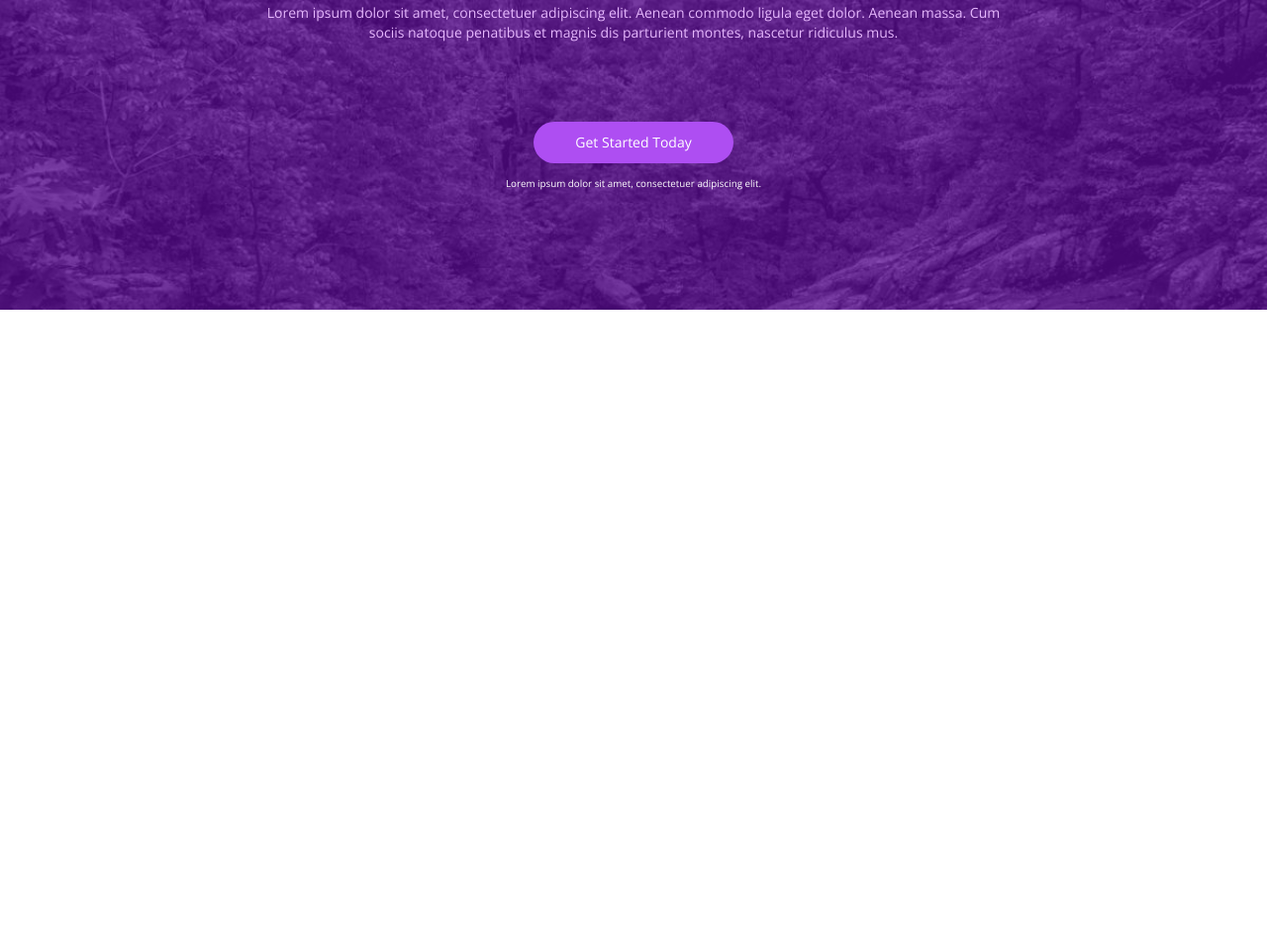
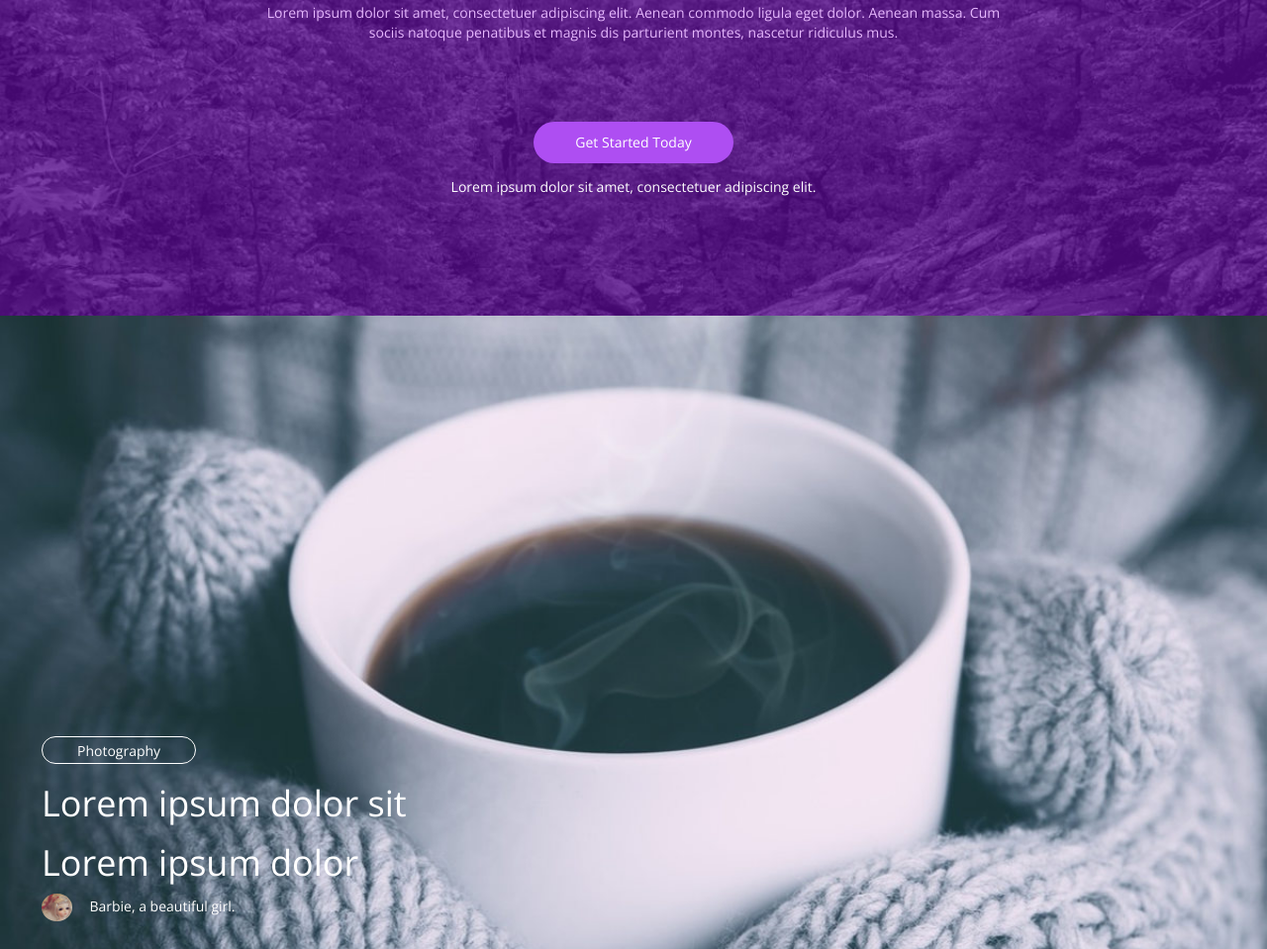
Before and after one commit to TejaswiR/psd2html, a website: page index.html in a window 1280 px wide. Shown: the part 2469-3428 px from the top of the page at 99% size. Before the commit the page ends 2782 px from the top, so only its background shows below. Drawn offline with nearby package versions, Linux system fonts and the light colour scheme.

Commit message:
recent changes

```diff
--- a/Gruntfile.js
+++ b/Gruntfile.js
@@ -7,6 +7,7 @@ module.exports = function(grunt) {
                     'assets/stylesheets/land.css': 'assets/stylesheets/src/land.scss',
                     'assets/stylesheets/about.css': 'assets/stylesheets/src/about.scss',
                     'assets/stylesheets/how_works.css': 'assets/stylesheets/src/how_works.scss',
+                    'assets/stylesheets/services.css': 'assets/stylesheets/src/services.scss',
                   }
                 }
               },
@@ -30,7 +31,8 @@ module.exports = function(grunt) {
                   'assets/stylesheets/common.css',
                   'assets/stylesheets/land.css',
                   'assets/stylesheets/about.css',
-                  'assets/stylesheets/how_works.css'
+                  'assets/stylesheets/how_works.css',
+                  'assets/stylesheets/services.css'
                   ],
                 }
               }
--- a/assets/stylesheets/src/how_works.scss
+++ b/assets/stylesheets/src/how_works.scss
@@ -53,3 +53,4 @@
         font-size: 0.7em;
       }
     }
+}
--- /dev/null
+++ b/assets/stylesheets/src/services.scss
@@ -0,0 +1,33 @@
+#services{
+  background-image:  url('../images/food2.jpg');
+  background-position:  100% 40%;
+  background-size: cover;
+  height: 80vh;
+  color: #FFFFFF;
+  position: relative;
+
+  .service_container {
+   position: absolute;
+   bottom: 2em;
+   left: 3em;
+  }
+
+  .tag {
+    border: 1px solid #FFF;
+    height: 2em;
+    line-height: 2em;
+    padding: 0 2.5em;
+    border-radius: 1em;
+    display: inline-block;
+  }
+
+  .author{
+      line-height:  2em;
+    img{
+      height: 2em;
+      weight: 2em;
+      border-radius: 50%;
+      margin-right: 1em;
+    }
+  }
+}
--- a/index.html
+++ b/index.html
@@ -121,8 +121,18 @@
               <a href="#">Get Started Today</a>
               <div class="meta-info">Lorem ipsum dolor sit amet, consectetuer adipiscing elit.
               </div>
-
             </div>
           </section>
+         <section id="services">
+         <div class="service_container">
+           <div class="tag">Photography</div>
+           <h1>Lorem ipsum dolor sit </h1>
+           <h1>Lorem ipsum dolor </h1>
+           <div class="author">
+             <img src="assets/images/barbie.jpg" alt="Barbie">
+             <span>Barbie, a beautiful girl.</span>
+           </div>
+           </div>
+         </section>
         </body>
         </html>
```
Also changed, not shown: assets/images/barbie.jpg (added), assets/images/food2.jpg (added), assets/images/window1.jpg (deleted), assets/images/window2.jpg (deleted), assets/stylesheets/app.min.css, assets/stylesheets/how_works.css, assets/stylesheets/services.css (added), 2 other files.
